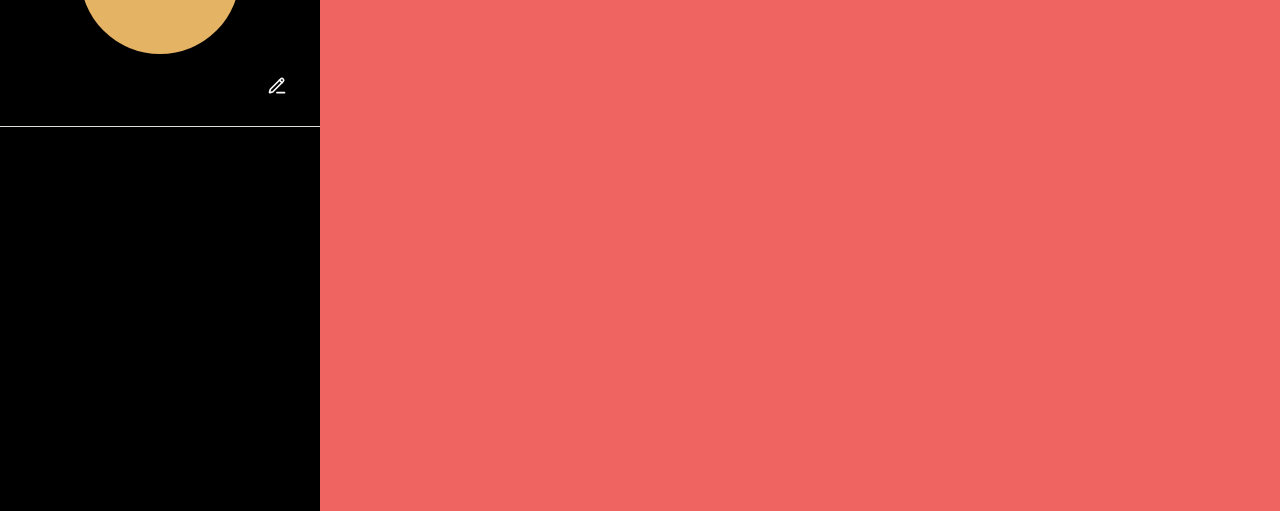
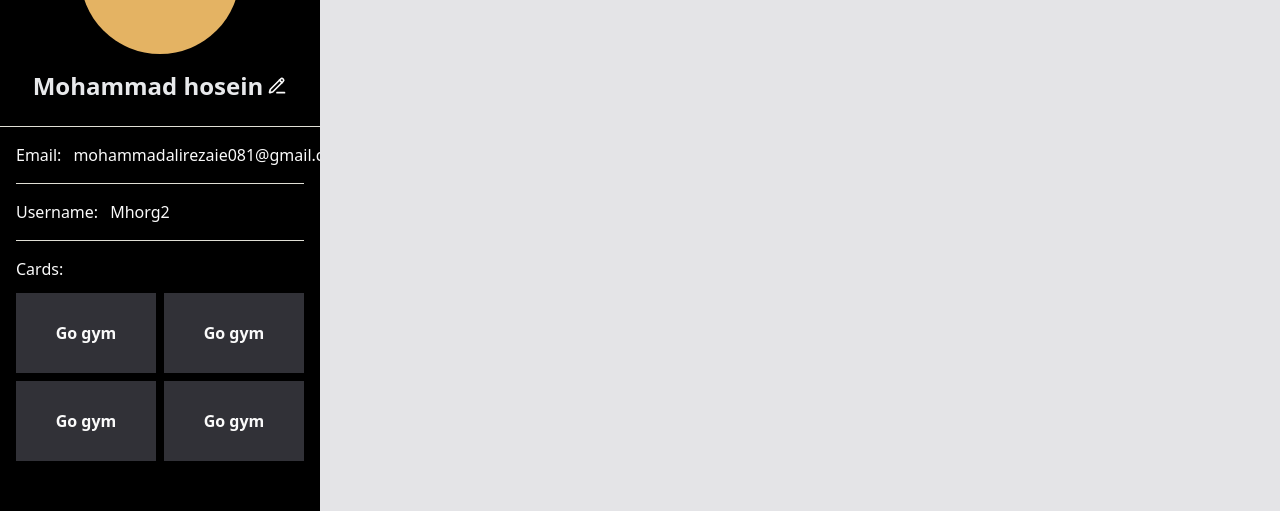
Before and after one commit to Mhorg8/taskify, a Next.js app: page /profile in a window 1280 px wide. Shown: the part 210-721 px from the top of the page. Built offline with nearby package versions, Linux system fonts and the light colour scheme; no server answers.

Commit message:
add some feilds to profileOverView section

```diff
--- a/app/globals.css
+++ b/app/globals.css
@@ -1,7 +1,6 @@
 @import "tailwindcss";
 
 /* @plugin "tailwindcss-animate"; */
-
 @custom-variant dark (&:is(.dark *));
 @import "tailwindcss/theme.css" layer(theme);
 @import "tailwindcss/preflight.css" layer(base);
@@ -25,6 +24,9 @@
 
   .social-media-icon {
     @apply bg-black dark:bg-white dark:text-black text-white rounded-full p-4 hover:scale-110 cursor-pointer;
+  }
+  .profile-card-item {
+    @apply flex-1 cursor-pointer font-semibold bg-zinc-200/80 hover:bg-zinc-200  dark:bg-zinc-600/60 dark:hover:bg-zinc-300/40 p-7 w-full text-center;
   }
 }
 
@@ -73,7 +75,7 @@
 }
 
 .dark {
-  --background: oklch(0.0 0 1);
+  --background: oklch(0 0 1);
   --foreground: oklch(0.985 0 0);
   --card: oklch(0.145 0 0);
   --card-foreground: oklch(0.985 0 0);
--- a/app/profile/page.tsx
+++ b/app/profile/page.tsx
@@ -1,11 +1,19 @@
+"use client";
 import ProfileOverView from "@/components/profile/ProfileOverView";
+import { useAppDispatch } from "@/lib/redux/hooks";
+import { toggleProfileDropdowm } from "@/lib/redux/theme";
+import { useEffect } from "react";
 
 const ProfilePage = () => {
+  const dispatch = useAppDispatch();
+  useEffect(() => {
+    dispatch(toggleProfileDropdowm(false));
+  });
   return (
     <div className="h-[calc(100dvh-80px)] w-full">
       <div className="w-full grid grid-cols-12 h-full">
         <ProfileOverView />
-        <div className="col-span-12 md:col-span-6 lg:col-span-9 w-full h-full bg-red">
+        <div className="col-span-12 md:col-span-6 lg:col-span-9 w-full h-full bg-zinc-200">
           s
         </div>
       </div>
--- a/components/header/ActionView.tsx
+++ b/components/header/ActionView.tsx
@@ -1,5 +1,5 @@
 "use client";
-import React, { useState } from "react";
+import React, { useEffect, useState } from "react";
 import { LuMenu, LuCircleUserRound, LuChevronDown } from "react-icons/lu";
 import { IoNotificationsOutline } from "react-icons/io5";
 import Link from "next/link";
@@ -7,6 +7,7 @@ import { useAppDispatch, useAppSelector } from "@/lib/redux/hooks";
 import {
   toggleDarkmood,
   toggleNotificationModal,
+  toggleProfileDropdowm,
   toggleSidebarStatus,
 } from "@/lib/redux/theme";
 import { Switch } from "@/components/ui/switch";
@@ -18,13 +19,13 @@ import Notification from "./Notification";
 
 const ActionView = () => {
   const darkmood = useAppSelector((state) => state.theme.darkmood);
-  const [openDropdown, setOpenDropdown] = useState<boolean>(false);
-
   const dispatch = useAppDispatch();
   const { setTheme } = useTheme();
   const { data: session } = useSession();
-  const notificationModal = useAppSelector(
-    (state) => state.theme.notificationModalStatus
+
+  useEffect;
+  const { notificationModalStatus, profileDropdown } = useAppSelector(
+    (state) => state.theme
   );
 
   function handleLogout() {
@@ -38,12 +39,12 @@ const ActionView = () => {
         <div className="relative">
           <button
             className="flex items-center gap-1 cursor-pointer z-20"
-            onClick={() => setOpenDropdown(!openDropdown)}
+            onClick={() => dispatch(toggleProfileDropdowm(!profileDropdown))}
           >
             <span>{session.user?.username}</span> <LuChevronDown />
           </button>
 
-          {openDropdown && (
+          {profileDropdown && (
             <ul className="absolute flex flex-col top-full right-0 w-[150px] bg-zinc-200 dark:bg-zinc-600/60 rounded-sm z-50 ">
               <Link
                 className="p-2 hover:bg-zinc-400 hoverEffect cursor-pointer rounded-t-sm hover:rounded-t-sm"
@@ -90,7 +91,7 @@ const ActionView = () => {
         <LuMenu size={24} />
       </button>
 
-      {notificationModal && (
+      {notificationModalStatus && (
         <div className="min-w-[300px] max-w-[380x] absolute top-full mt-6 right-3/4 z-50 bg-white dark:bg-zinc-600 shadow-md rounded-sm">
           {notifications.map((notif) => {
             return <Notification key={notif.id} notif={notif} />;
--- a/components/profile/ProfileOverView.tsx
+++ b/components/profile/ProfileOverView.tsx
@@ -2,6 +2,7 @@
 
 import { useState } from "react";
 import { LuPencilLine } from "react-icons/lu";
+import { IoImageOutline } from "react-icons/io5";
 
 const ProfileOverView = () => {
   const [newName, setNewName] = useState<string>("");
@@ -10,8 +11,16 @@ const ProfileOverView = () => {
 
   return (
     <div className="col-span-12 md:col-span-6 lg:col-span-3 w-full h-full ">
+      {/* profile image and usernames */}
       <div className="flex flex-col items-center justify-center gap-4 py-6 border-b border-b-gray">
-        <div className="w-40 h-40 rounded-full bg-yellow"></div>
+        <div
+          onClick={() => setEditImageFlag(true)}
+          className="w-40 h-40 rounded-full bg-yellow relative"
+        >
+          {editImageFlag && (
+            <IoImageOutline size={24} className="absolute top-1/3 left-1/3 mt-4 ml-3 -translate-x-1/2 -translate-y-1/2" />
+          )}
+        </div>
         <div className="flex items-center gap-1">
           {editNameFlag ? (
             <input
@@ -21,7 +30,9 @@ const ProfileOverView = () => {
               className="bg-zinc-200 border-none p-1 rounded-sm focus:shadow-md focus:outline-none px-2"
             />
           ) : (
-            <h3 className="text-2xl text-black font-bold">Mohammad hosein</h3>
+            <h3 className="text-2xl text-black font-bold dark:text-white">
+              Mohammad hosein
+            </h3>
           )}
           <button
             onClick={() => setEditNameFlag(!editNameFlag)}
@@ -31,6 +42,26 @@ const ProfileOverView = () => {
           </button>
         </div>
       </div>
+      {/* profile more detail */}
+      <div className="px-4">
+        <div className="flex items-center gap-3 py-4 border-b border-b-gray">
+          <p className="font-medium">Email:</p>
+          <p>mohammadalirezaie081@gmail.com</p>
+        </div>
+        <div className="flex items-center gap-3 border-b border-b-gray py-4">
+          <p className="font-medium">Username:</p>
+          <p>Mhorg2</p>
+        </div>
+        <div className="flex flex-col items-start gap-3 ">
+          <p className="pt-4 font-medium ">Cards:</p>
+          <ul className="grid grid-cols-2 w-full gap-2">
+            <li className="profile-card-item">Go gym</li>
+            <li className="profile-card-item">Go gym</li>
+            <li className="profile-card-item">Go gym</li>
+            <li className="profile-card-item">Go gym</li>
+          </ul>
+        </div>
+      </div>
     </div>
   );
 };
--- a/lib/redux/theme.ts
+++ b/lib/redux/theme.ts
@@ -9,6 +9,7 @@ interface InitialState {
   uploadChatDocument: boolean;
   notificationModalStatus: boolean;
   addNewMemberModal: boolean;
+  profileDropdown: boolean;
 }
 
 const initialState: InitialState = {
@@ -21,6 +22,7 @@ const initialState: InitialState = {
   uploadChatDocument: false,
   notificationModalStatus: false,
   addNewMemberModal: false,
+  profileDropdown: false,
 };
 
 const themeSlice = createSlice({
@@ -57,6 +59,9 @@ const themeSlice = createSlice({
     toggleAddNewMemberModal(state) {
       state.addNewMemberModal = !state.addNewMemberModal;
     },
+    toggleProfileDropdowm(state, action: PayloadAction<boolean>) {
+      state.profileDropdown = action ? action.payload : !state.profileDropdown;
+    },
   },
 });
 
@@ -70,5 +75,6 @@ export const {
   toggleUploadDocument,
   toggleNotificationModal,
   toggleAddNewMemberModal,
+  toggleProfileDropdowm,
 } = themeSlice.actions;
 export default themeSlice.reducer;
```
